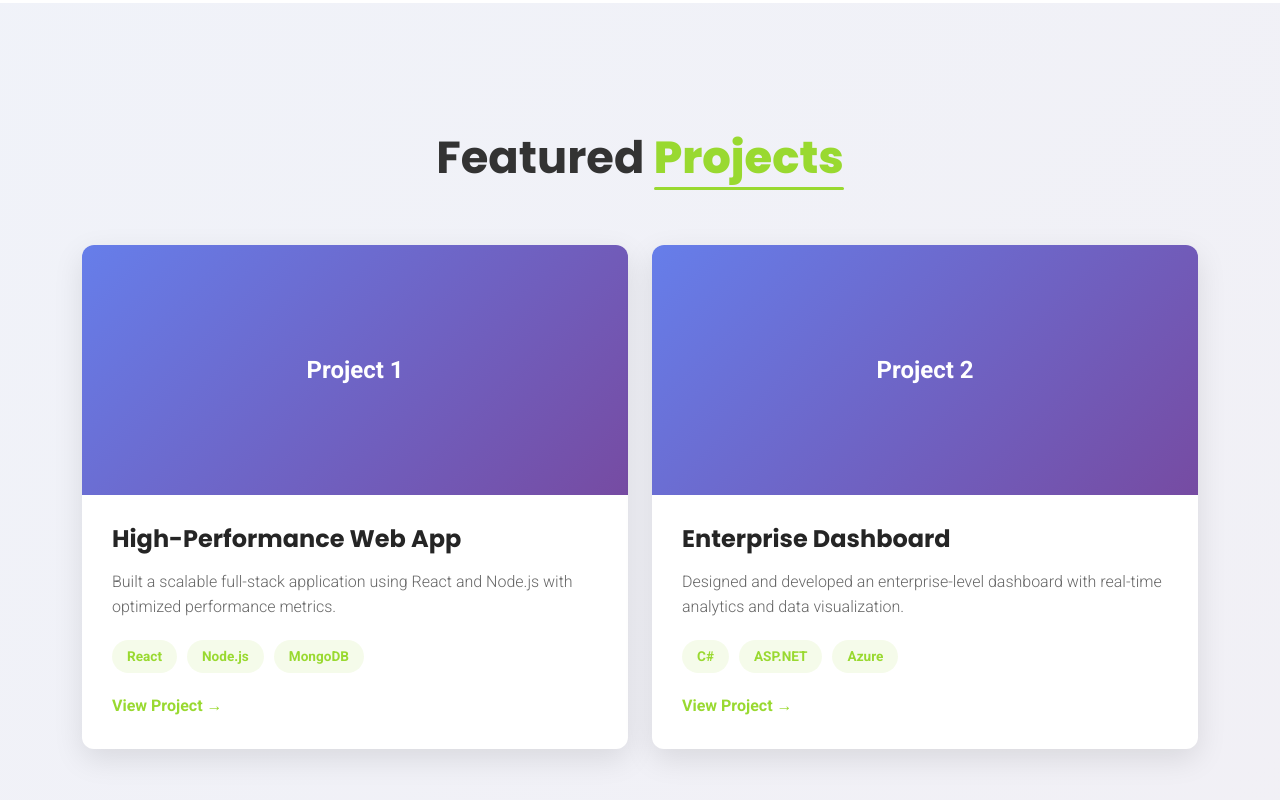
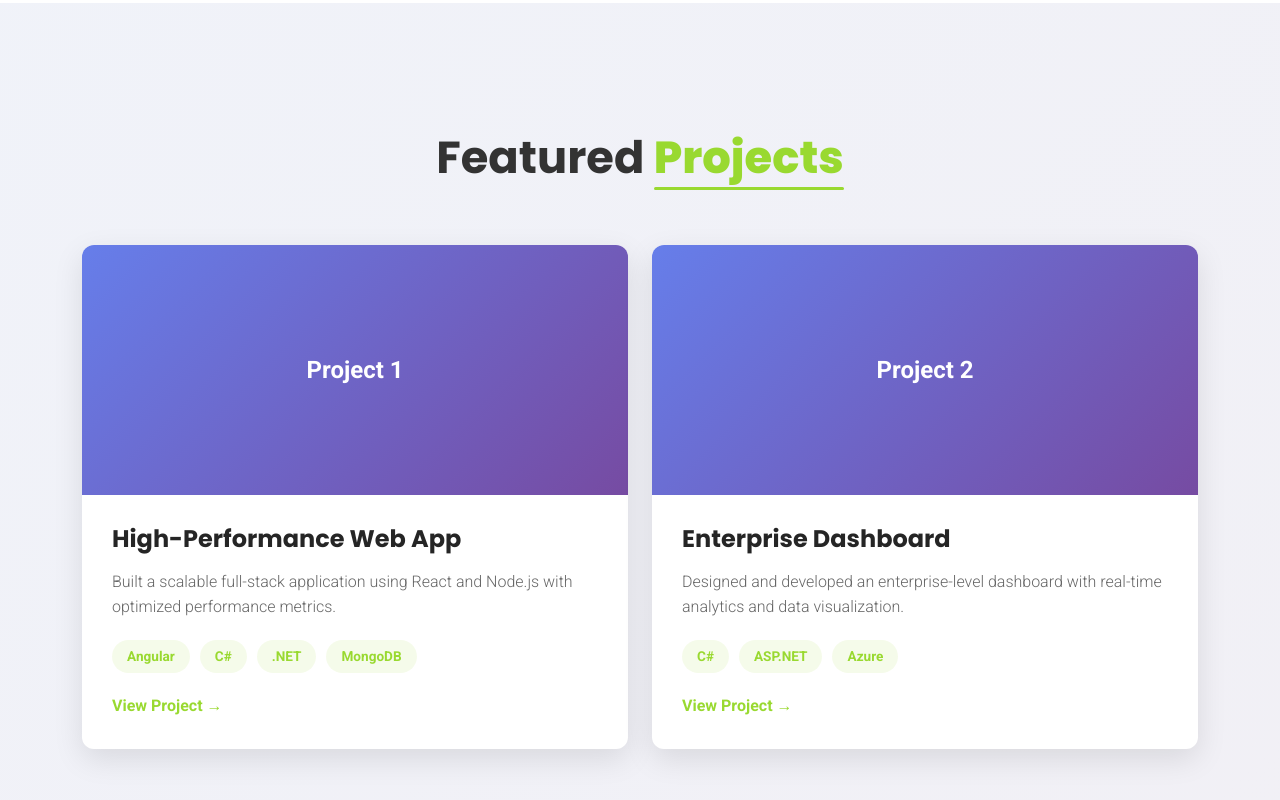
Before and after one commit to mohamedmahroofa/portfolio, a website built with Vite: page index.html in a window 1280 px wide. Shown: the part 2798-3598 px from the top of the page. Built offline with nearby package versions, Linux system fonts and the light colour scheme.

Commit message:
Rewrote it to align with the correct information.

```diff
--- a/index.html
+++ b/index.html
@@ -84,7 +84,7 @@
                 <div class="col-lg-6">
                     <div class="about-stats">
                         <div class="stat-card card-rotate">
-                            <div class="stat-number">5+</div>
+                            <div class="stat-number">3+</div>
                             <div class="stat-label">Years Experience</div>
                         </div>
                         <div class="stat-card card-rotate">
@@ -166,8 +166,9 @@
                             <h3>High-Performance Web App</h3>
                             <p>Built a scalable full-stack application using React and Node.js with optimized performance metrics.</p>
                             <div class="project-tags">
-                                <span class="tag">React</span>
-                                <span class="tag">Node.js</span>
+                                <span class="tag">Angular</span>
+                                <span class="tag">C#</span>
+                                <span class="tag">.NET</span>
                                 <span class="tag">MongoDB</span>
                             </div>
                             <a href="#" class="project-link">View Project →</a>
```
